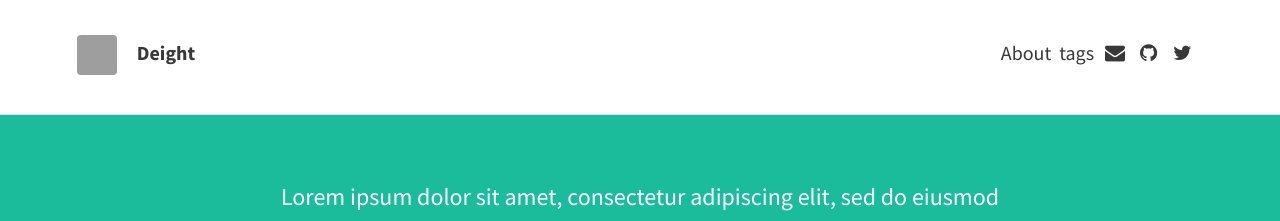
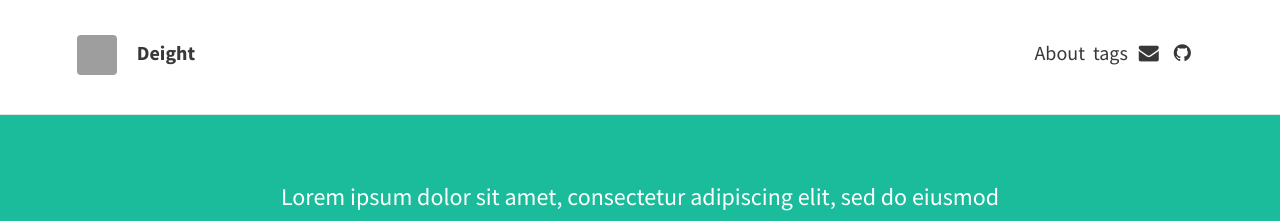
Before and after one commit to deight93/deight93.github.io, a Jekyll site: the page built from index.html, in a window 1280 px wide. Shown: the top 221 px of the page. Built offline with Jekyll 4.4.1, drawn with Linux system fonts in a browser that asks for light colours; nearby versions of some CDN libraries; the list of posts is cut into pages by our own code; grey boxes are pictures that could not be loaded.

Commit message:
Update _config.yml

```diff
--- a/_config.yml
+++ b/_config.yml
@@ -29,7 +29,7 @@ theme_settings:
   facebook:
   flickr:
   gitlab:
-  github: "rohanchandra/type-theme"
+  github: "deight93"
   google_plus:
   instagram:
   linkedin:  # Full URL
@@ -39,7 +39,7 @@ theme_settings:
   stack_exchange:  # Full URL
   steam:
   tumblr:
-  twitter: "twitter"
+  twitter: #"twitter"
   wordpress:
   youtube:
 
```
